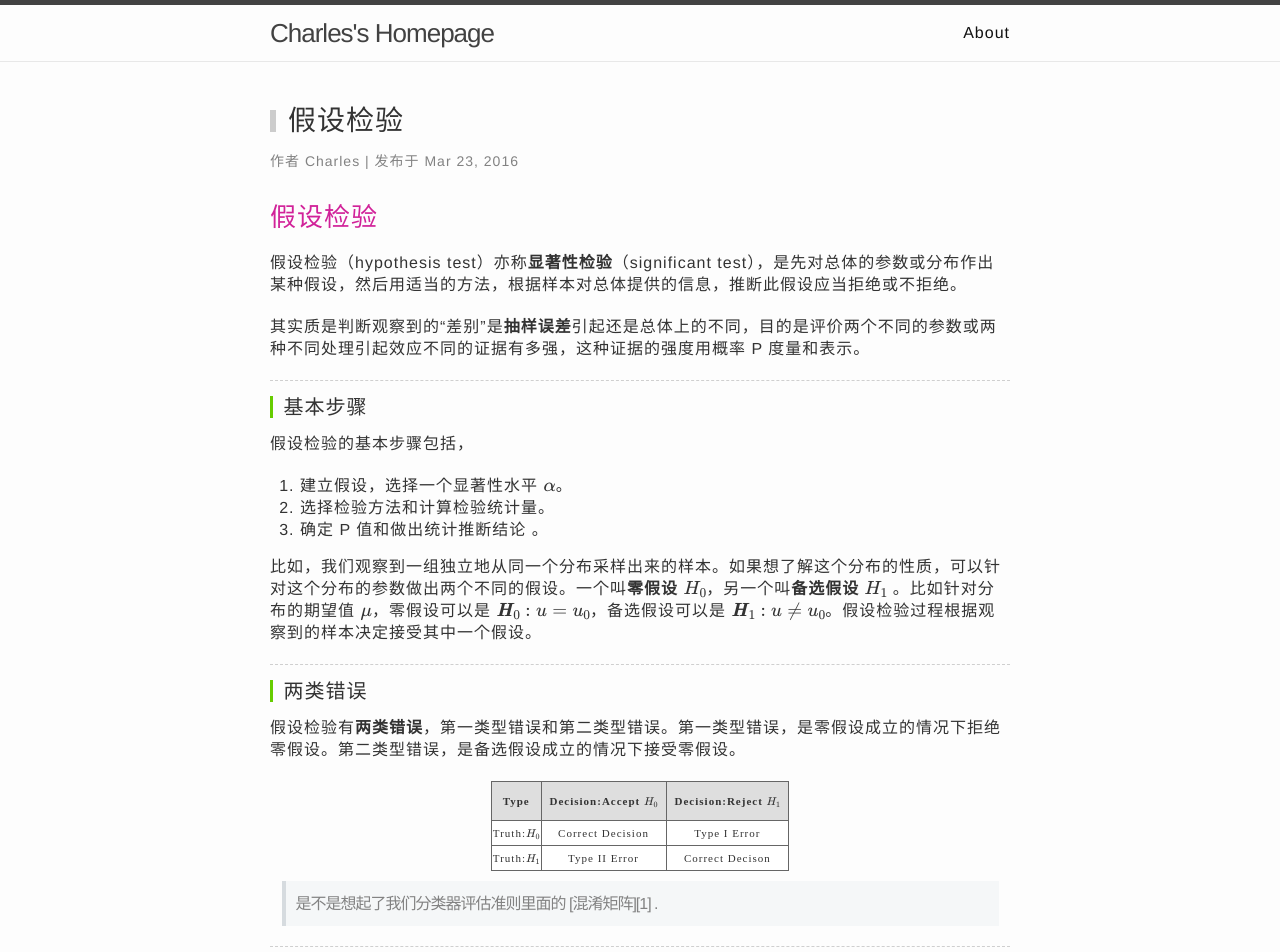
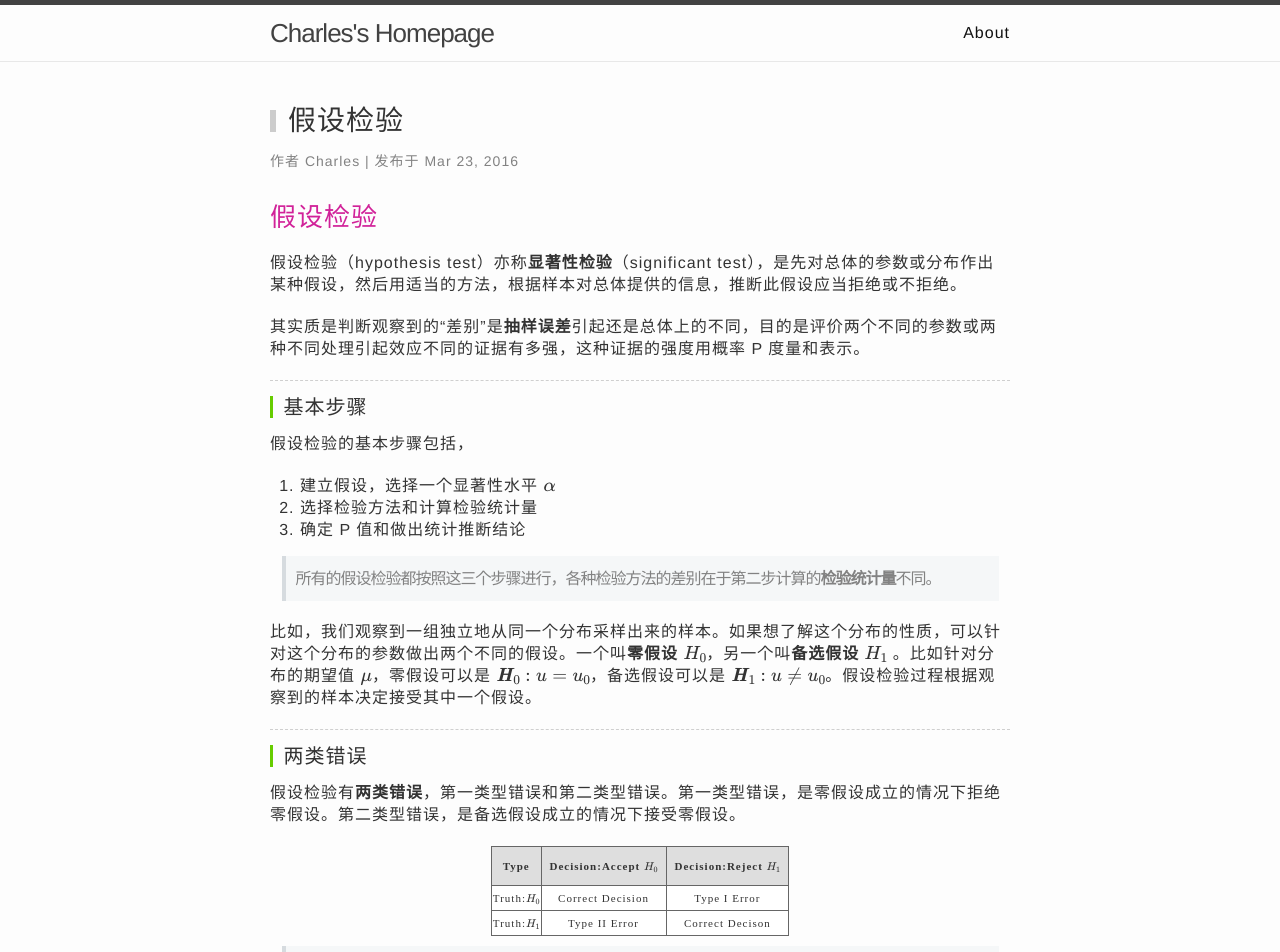
Before and after one commit to charleshm/charleshm.github.io, a Jekyll site: the page built from _posts/2016-03-23-Hypothesis-Testing.md, in a window 1280 px wide and 1400 px high. Shown: the top 952 px of the window. Built offline with Jekyll 4.4.1, drawn with Linux system fonts in a browser that asks for light colours; some web fonts are replaced; formulas are drawn with MathJax 3; comment, search, counter and statistics services are not loaded; some of the changed text lies outside the part shown.

```diff
--- a/_posts/2016-03-23-Hypothesis-Testing.md
+++ b/_posts/2016-03-23-Hypothesis-Testing.md
@@ -19,9 +19,11 @@
 
 假设检验的基本步骤包括，
 
- 1. 建立假设，选择一个显著性水平 $\alpha$。
- 2. 选择检验方法和计算检验统计量。
- 3. 确定 P 值和做出统计推断结论  。
+ 1. 建立假设，选择一个显著性水平 $\alpha$
+ 2. 选择检验方法和计算检验统计量
+ 3. 确定 P 值和做出统计推断结论
+
+> 所有的假设检验都按照这三个步骤进行，各种检验方法的差别在于第二步计算的**检验统计量**不同。
 
 比如，我们观察到一组独立地从同一个分布采样出来的样本。如果想了解这个分布的性质，可以针对这个分布的参数做出两个不同的假设。一个叫**零假设** $H_0$，另一个叫**备选假设** $H_1$ 。比如针对分布的期望值 $\mu$，零假设可以是 $\pmb{H}_0:u = u_0$，备选假设可以是 $\pmb{H}_1: u\neq u_0$。假设检验过程根据观察到的样本决定接受其中一个假设。
 
```
Also changed, not shown: other parts of _posts/2016-03-23-Hypothesis-Testing.md (+12 -0 lines).
